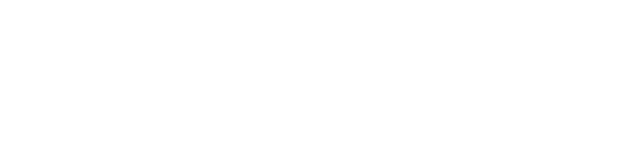
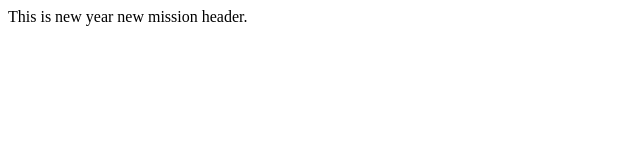
Before and after one commit to sharifalam88/New-Year-New-Mission, a plain HTML site: page index.html in a window 1280 px wide. Shown: the whole page, without its empty margins (0-640 px from the left). Drawn offline with Linux system fonts and the light colour scheme.

Commit message:
add header title

```diff
--- a/index.html
+++ b/index.html
@@ -9,6 +9,8 @@
     <link rel="stylesheet" href="styles/style.css">
 </head>
 <body>
-    <header id="header"></header>
+    <header id="header">
+        This is new year new mission header.
+    </header>
 </body>
 </html>
```
